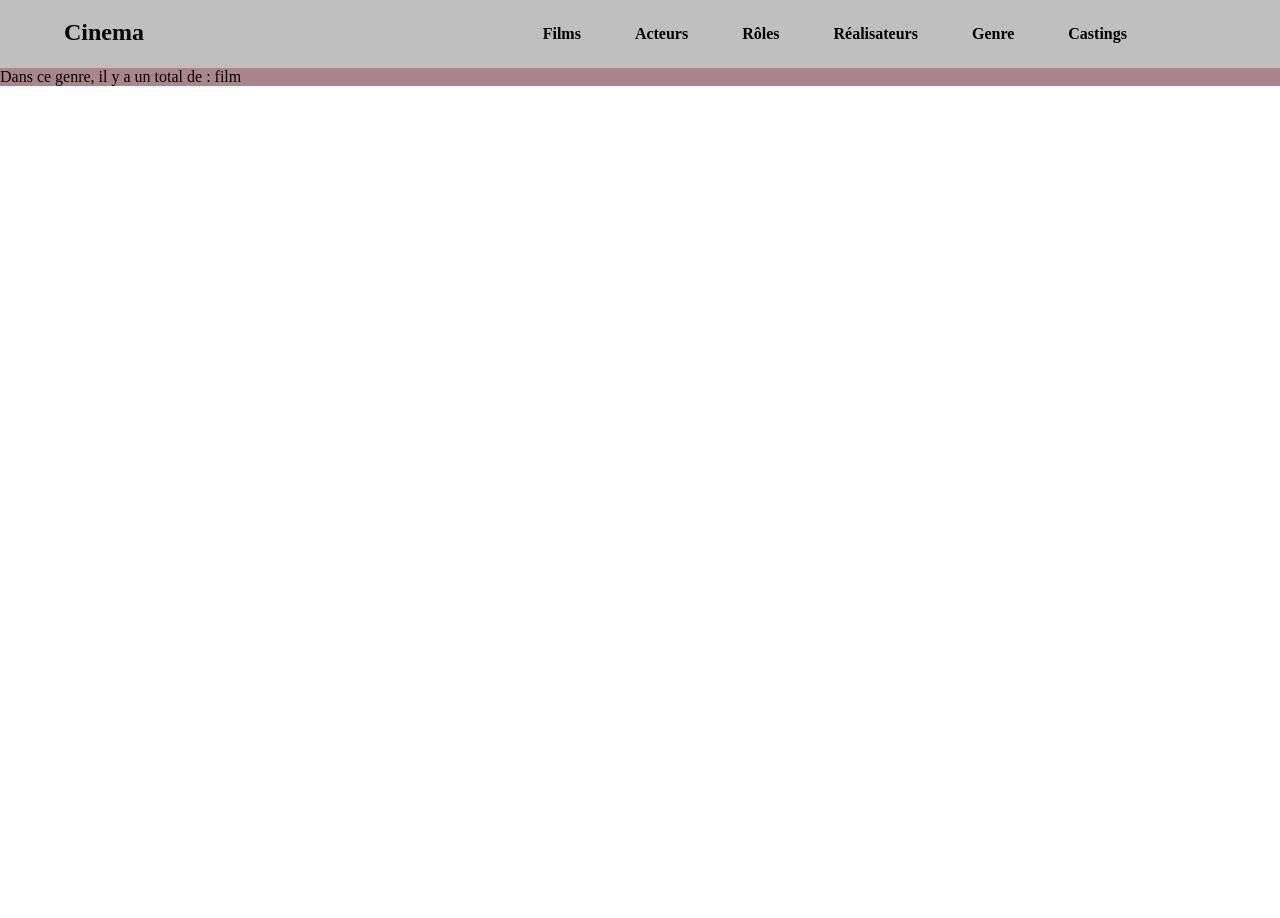
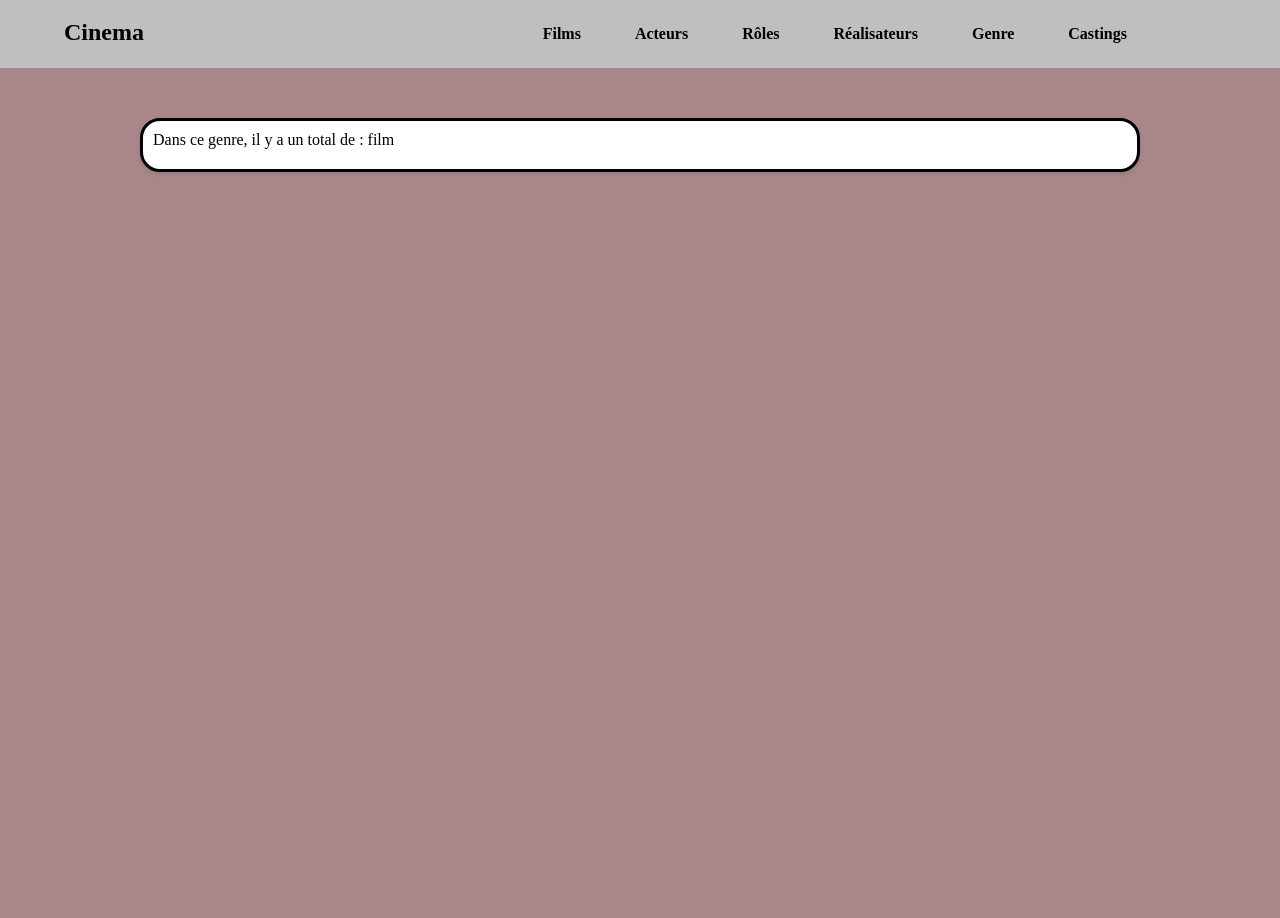
Before and after one commit to Kazae67/MVC_Cinema, a PHP site: template view/genre/infosGenre.php in a window 1280 px wide. Before the commit the page ends 86 px from the top, so only its background shows below. Run offline with PHP 8.4, Linux system fonts and the light colour scheme; the template is opened without the code that fills it, so the values that code supplies are empty; some libraries are stand-ins or nearby versions.

Commit message:
modification amélioré infosGenre.css + @media

```diff
--- a/public/css/genre/infosGenre.css
+++ b/public/css/genre/infosGenre.css
@@ -1,67 +1,86 @@
-/* images miniatures */
-.image-genre-film {
-    width: 100%;
-    height: 350px;
-    object-fit: cover;
+.container {
+    display: flex;
+    justify-content: center;
+    align-items: flex-start;
+    height: 100vh;
+    margin-top: 50px;
   }
 
-/* informations du film */
-.film-genre-card-detail h3 {
-
+  .container .content {
+    background-color: #fff;
+    border: 3px solid #000000;
+    border-radius: 20px;
+    width: 100%;
+    max-width: 1000px;
+    padding: 10px;
+    box-shadow: 0 2px 4px rgba(0, 0, 0, 0.1);
   }
 
-.film-genre-card-detail p {
-    margin-bottom: 5px;
+  .film-genre-card-list {
+    margin-top: 10px;
   }
 
   .film-genre-card-horizontal {
     display: flex;
     flex-wrap: wrap;
-    justify-content: flex-start;
   }
 
   .film-genre-container {
-    background-color: white;
-    margin-right: 20px;
-    margin-bottom: 20px;
-    width: 250px;
-    border-radius: 20px;
-    transition: transform 0.3s ease;
-}
-
-.film-genre-container:hover {
-    transform: scale(1.1);
+    flex-basis: calc(33.33% - 10px);
+    margin-right: 10px;
+    margin-bottom: 10px;
   }
 
   .film-genre-card {
-    display: flex;
-    flex-direction: column;
+    position: relative;
+    text-align: center;
     height: 100%;
+    width: 100%;
+    background-color: #fff;
+    border: 3px solid #000000;
+    border-radius: 10px;
   }
 
-.film-genre-card a {
-    display: block;
+  .film-genre-image {
+    width: 100%;
     height: 70%;
-    overflow: hidden;
+    object-fit: cover;
+    border-radius: 7px;
   }
 
   .film-genre-info {
     padding: 10px;
+    text-align: center;
+    height: 30%;
+    display: flex;
+    flex-direction: column;
+    justify-content: center;
+    align-items: center;
   }
 
   .film-genre-title {
     font-weight: bold;
-    margin-bottom:10px;
+    margin-bottom: 10px;
   }
 
-.film-genre-role,
   .film-genre-date,
   .film-genre-duree {
     font-style: italic;
   }
 
-/* message d'erreur */
   .error {
     color: red;
     font-weight: bold;
   }
+
+  @media screen and (max-width: 767px) {
+    .film-genre-container {
+      flex-basis: calc(50% - 10px);
+    }
+  }
+
+  @media screen and (max-width: 480px) {
+    .film-genre-container {
+      flex-basis: 100%;
+    }
+  }
--- a/view/genre/infosGenre.php
+++ b/view/genre/infosGenre.php
@@ -1,5 +1,11 @@
-<?php ob_start(); ?>
+<?php
+ob_start();
+$imagePath = "public/images/imgFilms/";
+?>
 
+
+<div class="container">
+    <div class="content">
         <?php if (isset($request_genre_infos)) {
             $genre_infos = $request_genre_infos->fetch();
         } ?>
@@ -7,7 +13,6 @@
         <?php if ($request_genre_list_films->rowCount() > 0) { ?>
             <?php
             $total_films_genre = $request_genre_list_films->rowCount();
-
             echo "<p class='row-count-list'>Dans ce genre, il y a un total de : $total_films_genre film" . ($total_films_genre > 1 ? "s" : "") . "</p>";
             ?>
 
@@ -17,17 +22,12 @@
                         <div class="film-genre-container">
                             <a href="index.php?action=infosFilm&id=<?= $genre_list_films['id_film'] ?>">
                                 <div class="film-genre-card">
-                            <?php
-                            $imagePath = "public/images/imgFilms/";
-                            $imageFilename = $genre_list_films["path_img_film"];
-                            $imageUrl = $imagePath . $imageFilename;
-                            ?>
-                            <img class="image-genre-film" src="<?= $imageUrl ?>" alt="affiche du film <?= $genre_list_films['titre_film'] ?>">
+                                    <img class="film-genre-image" src="<?= $imagePath . $genre_list_films['path_img_film'] ?>" alt="affiche du film <?= $genre_list_films['titre_film'] ?>">
                                     <div class="film-genre-info">
                                         <h2 class="film-genre-title"><?= $genre_list_films['titre_film'] ?></h2>
                                         <p class="film-genre-date">Date : <?= $genre_list_films['date_sortie'] ?></p>
                                         <?php
-                                $minutes = $genre_list_films["duree"];
+                                        $minutes = $genre_list_films['duree'];
                                         $heures = floor($minutes / 60);
                                         $minutes_restantes = $minutes % 60;
                                         ?>
@@ -48,6 +48,9 @@
             </div>
         <?php } ?>
 
+    </div>
+</div>
+
 <?php $content = ob_get_clean(); ?>
 <?php $cssLink = '<link rel="stylesheet" href="public/css/genre/infosGenre.css">'; ?>
 <?php require "view/template.php"; ?>
```
Lines whose indentation alone changed are shown as unchanged.
